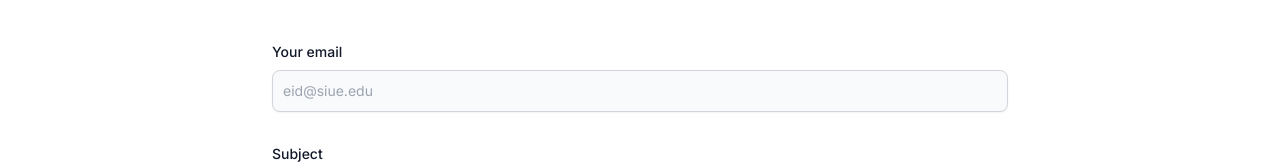
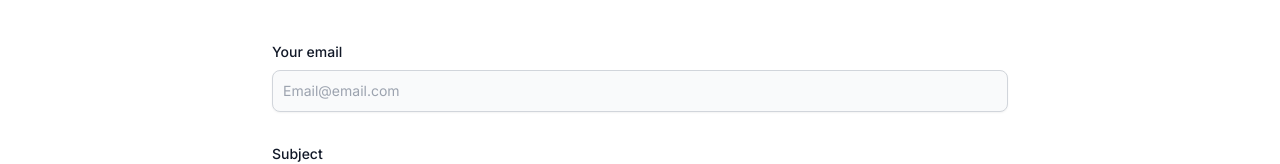
Before and after one commit to Christian-Downs/EdwardsvilleTechSolutionsFrontEnd, a Next.js app: page / in a window 1280 px wide. Shown: the part 1692-1856 px from the top of the page. Built offline with nearby package versions, Linux system fonts and the light colour scheme.

Commit message:
Updated email placeholders

```diff
--- a/src/app/page.tsx
+++ b/src/app/page.tsx
@@ -168,7 +168,7 @@ export default function Home() {
                   <input type="email"
                     id="email"
                     className="shadow-sm bg-gray-50 border border-gray-300 text-gray-900 text-sm rounded-lg focus:ring-primary-500 focus:border-primary-500 block w-full p-2.5 dark:bg-gray-700 dark:border-gray-600 dark:placeholder-gray-400 dark:text-white dark:focus:ring-primary-500 dark:focus:border-primary-500 dark:shadow-sm-light"
-                    placeholder="eid@siue.edu" required
+                    placeholder="Email@email.com" required
 
 
                   />
```
